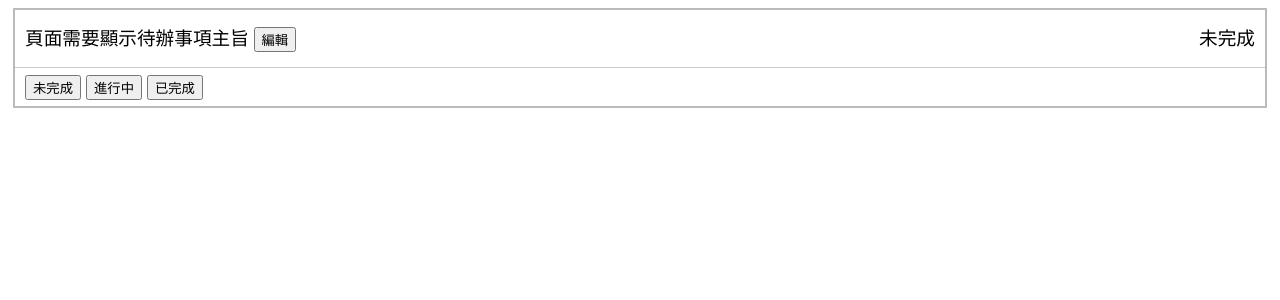
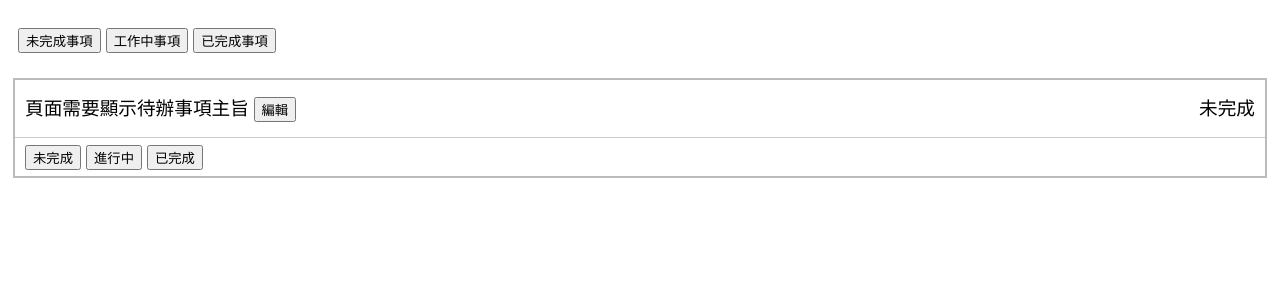
Before and after one commit to swifty-sheep/learn-angular, an Angular app: page / in a window 1280 px wide. Shown: the top 300 px of the page. Built offline with nearby package versions, Linux system fonts and the light colour scheme.

Commit message:
@Input setter

```diff
--- a/src/app/app.component.css
+++ b/src/app/app.component.css
@@ -0,0 +1,7 @@
+div {
+    padding: 20px 10px;
+  }
+
+  div button {
+    margin-right: 5px;
+  }
--- a/src/app/app.component.html
+++ b/src/app/app.component.html
@@ -1 +1,9 @@
-<app-task></app-task>
+<div>
+  <button type="button" (click)="onSelectTask(0)">未完成事項</button>
+  <button type="button" (click)="onSelectTask(1)">工作中事項</button>
+  <button type="button" (click)="onSelectTask(2)">已完成事項</button>
+</div>
+<app-task
+  [subject]="selectedTask.subject"
+  [state]="selectedTask.state"
+></app-task>
--- a/src/app/app.component.ts
+++ b/src/app/app.component.ts
@@ -1,10 +1,27 @@
-import { Component } from '@angular/core';
+import { Component, OnInit } from '@angular/core';
+import { TaskState } from './enum/task-state.enum';
+import { Task } from "./model/task";
 
 @Component({
   selector: 'app-root',
   templateUrl: './app.component.html',
   styleUrls: ['./app.component.css']
 })
-export class AppComponent {
-  title = 'retry-ng';
+export class AppComponent implements OnInit {
+  tasks: Task[];
+
+  selectedTask: Task;
+
+  ngOnInit(): void {
+    this.tasks = [
+      new Task("頁面需要顯示待辦事項主旨"),
+      new Task("可以設定待辦事項的狀態", TaskState.Doing),
+      new Task("當待辦事項狀態為已完的事項無法編輯事項", TaskState.Finish),
+    ];
+    this.onSelectTask(0);
+  }
+
+  onSelectTask(index: number): void {
+    this.selectedTask = this.tasks[index];
+  }
 }
--- a/src/app/task/task/task.component.html
+++ b/src/app/task/task/task.component.html
@@ -1,17 +1,15 @@
 <div class="card">
     <div class="content">
         <span>
-          {{ task.subject }}
-          <button type="button" [disabled]="task.state === TaskState.Finish">
+            {{ subject }}
+            <button type="button" [disabled]="state === TaskState.Finish">
                 編輯
             </button>
         </span>
-        <span
-          [class.doing]="task.state === TaskState.Doing"
-          [class.finish]="task.state === TaskState.Finish"
-        >
-          {{ getStateDesc() }}
+        <span [class.doing]="state === TaskState.Doing" [class.finish]="state === TaskState.Finish">
+            {{ stateDesc }}
         </span>
+
     </div>
 
     <div class="button">
--- a/src/app/task/task/task.component.ts
+++ b/src/app/task/task/task.component.ts
@@ -1,4 +1,4 @@
-import { Component, OnInit } from '@angular/core';
+import { Component, Input, OnInit } from '@angular/core';
 import { TaskState } from "../../enum/task-state.enum";
 import { Task } from "../../model/task";
 
@@ -9,17 +9,28 @@ import { Task } from "../../model/task";
 })
 export class TaskComponent implements OnInit {
 
-  task: Task;
+  @Input() subject: string;
+
+  private _state: TaskState;
+  @Input()
+  set state(state: TaskState) {
+    this._state = state;
+    this.stateDesc = this.getStateDesc();
+  }
+  get state(): TaskState {
+    return this._state;
+  }
+
+  stateDesc: string;
+
   TaskState = TaskState;
 
   constructor() { }
 
-  ngOnInit(): void {
-    this.task = new Task("頁面需要顯示待辦事項主旨");
-  }
+  ngOnInit(): void { }
 
   getStateDesc(): string {
-    switch (this.task.state) {
+    switch (this._state) {
       case TaskState.None:
         return "未完成";
       case TaskState.Doing:
@@ -30,11 +41,11 @@ export class TaskComponent implements OnInit {
   }
 
   onSetTaskState(state: TaskState): void {
-    this.task.state = state;
+    this._state = state;
   }
 
   getStateColor(): string {
-    switch (this.task.state) {
+    switch (this._state) {
       case TaskState.Doing:
         return "green";
       case TaskState.Finish:
@@ -43,7 +54,7 @@ export class TaskComponent implements OnInit {
   }
 
   getStateStyle(): string {
-    switch (this.task.state) {
+    switch (this._state) {
       case TaskState.Doing:
         return "color: green";
       case TaskState.Finish:
--- a/tslint.json
+++ b/tslint.json
@@ -108,7 +108,8 @@
       "options": [
         "ban-keywords",
         "check-format",
-        "allow-pascal-case"
+        "allow-pascal-case",
+        "allow-leading-underscore"
       ]
     },
     "whitespace": {
```
Lines whose indentation alone changed are shown as unchanged.
